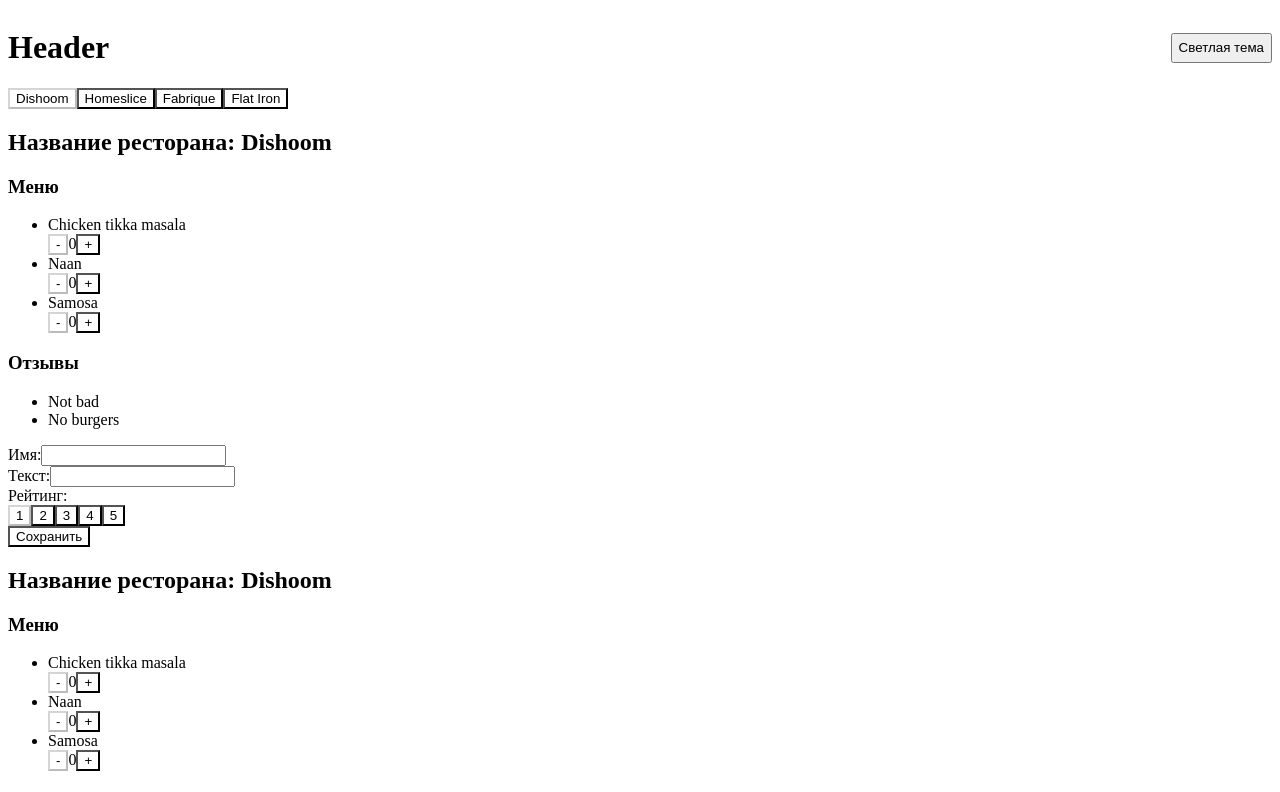
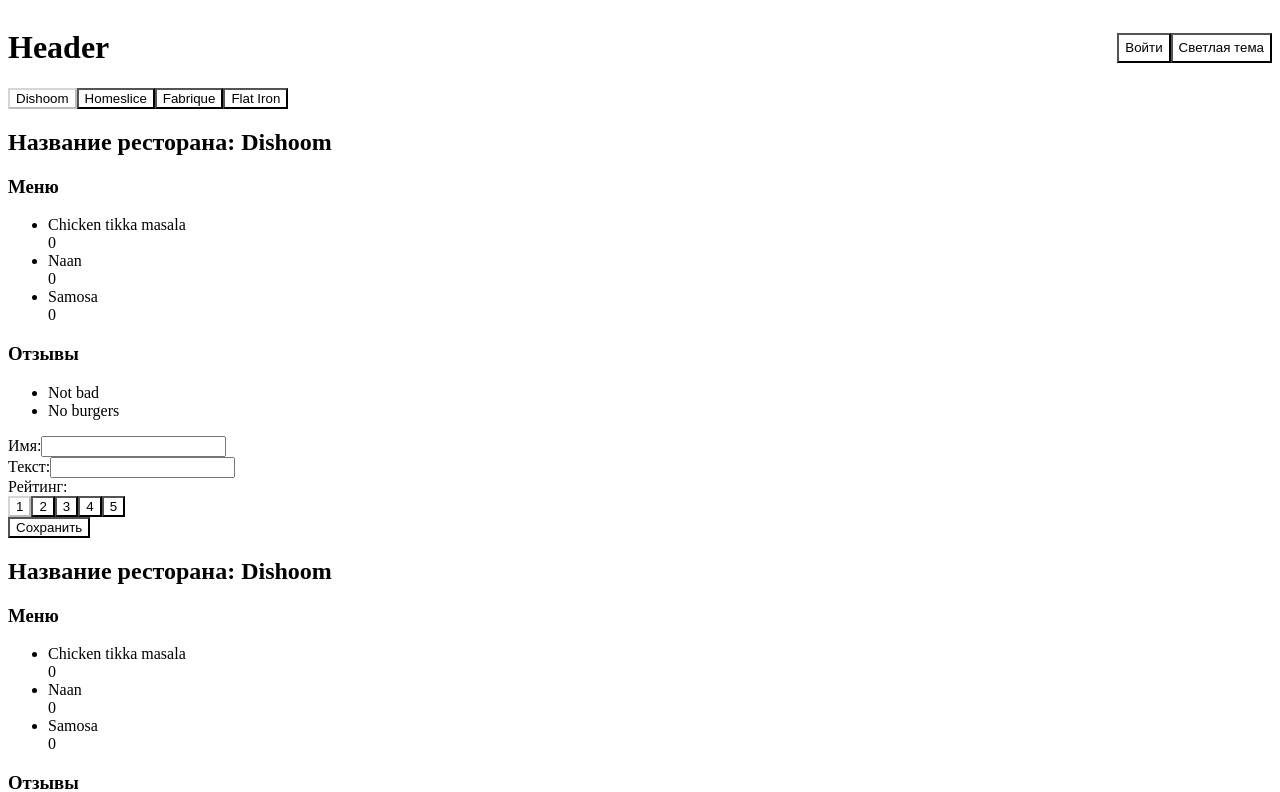
Before and after one commit to ShchetkinaAnna/react-20240513, a React (Vite) app: page / in a window 1280 px wide. Shown: the top 792 px of the page. Built offline with nearby package versions, Linux system fonts and the light colour scheme.

Commit message:
добавила контекст пользователя

```diff
--- /dev/null
+++ b/src/components/authorization-button/component.jsx
@@ -0,0 +1,26 @@
+import { useContext } from 'react';
+
+import { UserContext } from '../../contexts/user';
+import { StyledButton } from '../styled-button/component';
+
+export const AuthorizationButton = ({ signInUser, signOutUser }) => {
+  const user = useContext(UserContext);
+  const isAuthorized = user !== '';
+
+  return (
+    <div>
+      {!isAuthorized ? (
+        <StyledButton style={{ height: '30px' }} onClick={signInUser}>
+          Войти
+        </StyledButton>
+      ) : (
+        <>
+          <span>{user}</span>
+          <StyledButton style={{ height: '30px' }} onClick={signOutUser}>
+            Выйти
+          </StyledButton>
+        </>
+      )}
+    </div>
+  );
+};
--- a/src/components/button-toggler/component.jsx
+++ b/src/components/button-toggler/component.jsx
@@ -1,7 +1,9 @@
+import { StyledButton } from '../styled-button/component';
+
 export const ButtonToggler = ({ onClick, title }) => {
   return (
-    <button style={{ height: '30px' }} onClick={onClick}>
+    <StyledButton style={{ height: '30px' }} onClick={onClick}>
       {title}
-    </button>
+    </StyledButton>
   );
 };
--- a/src/components/dish/component.jsx
+++ b/src/components/dish/component.jsx
@@ -1,6 +1,6 @@
 import { useContext } from 'react';
 
-import { ThemeContext } from '../../contexts/theme';
+import { UserContext } from '../../contexts/user';
 import { useCount } from '../../hooks/use-count';
 import { StyledButton } from '../styled-button/component';
 
@@ -9,19 +9,27 @@
 
 export const Dish = ({ dish }) => {
   const { count, increment, decrement } = useCount(MIN_DISHES);
-  const theme = useContext(ThemeContext);
+  const user = useContext(UserContext);
 
   return (
     <div>
       <span>{dish.name}</span>
       <div>
-        <StyledButton activeTheme={theme} onClick={decrement} disabled={count === MIN_DISHES}>
-          -
-        </StyledButton>
+        {user === '' ? (
+          <></>
+        ) : (
+          <StyledButton onClick={decrement} disabled={count === MIN_DISHES}>
+            -
+          </StyledButton>
+        )}
         {count}
-        <StyledButton activeTheme={theme} onClick={increment} disabled={count === MAX_DISHES}>
-          +
-        </StyledButton>
+        {user === '' ? (
+          <></>
+        ) : (
+          <StyledButton onClick={increment} disabled={count === MAX_DISHES}>
+            +
+          </StyledButton>
+        )}
       </div>
     </div>
   );
--- a/src/components/header/component.jsx
+++ b/src/components/header/component.jsx
@@ -1,10 +1,17 @@
+import { useContext } from 'react';
+
 import { THEMES } from '../../constants/themes';
+import { ThemeContext } from '../../contexts/theme';
+import { AuthorizationButton } from '../authorization-button/component';
 import { ButtonToggler } from '../button-toggler/component';
 
-export const Header = ({ setTheme, activeTheme }) => {
+export const Header = ({ setTheme, signInUser, signOutUser }) => {
+  const activeTheme = useContext(ThemeContext);
+
   return (
     <header style={{ display: 'flex', justifyContent: 'space-between', alignItems: 'center' }}>
-      <h1>Header</h1>
+      <h1 style={{ flexGrow: 1 }}>Header</h1>
+      <AuthorizationButton signInUser={signInUser} signOutUser={signOutUser} />
       <ButtonToggler
         title={activeTheme === THEMES.light ? 'Светлая тема' : 'Тёмная тема'}
         onClick={setTheme}
--- a/src/components/layout/component.jsx
+++ b/src/components/layout/component.jsx
@@ -2,26 +2,31 @@
 
 import { THEMES } from '../../constants/themes';
 import { ThemeContext } from '../../contexts/theme';
+import { UserContext } from '../../contexts/user';
 import { Footer } from '../footer/component';
 import { Header } from '../header/component';
 import { ScrollProgressBar } from '../scroll-progress-bar/component';
 
 export const Layout = ({ children }) => {
   const [activeTheme, setTheme] = useState(THEMES.light);
+  const [user, setUser] = useState('');
 
   return (
     <div>
+      <UserContext.Provider value={user}>
+        <ThemeContext.Provider value={activeTheme}>
           <ScrollProgressBar />
           <Header
-        activeTheme={activeTheme}
             setTheme={() => {
               setTheme(activeTheme === THEMES.light ? THEMES.dark : THEMES.light);
             }}
+            signInUser={() => setUser('Иванов И.И.')}
+            signOutUser={() => setUser('')}
           />
-      <ThemeContext.Provider value={activeTheme}>
           <main>{children}</main>
+          <Footer />
         </ThemeContext.Provider>
-      <Footer />
+      </UserContext.Provider>
     </div>
   );
 };
--- a/src/components/new-review-form/component.jsx
+++ b/src/components/new-review-form/component.jsx
@@ -1,6 +1,5 @@
-import { useContext, useReducer } from 'react';
+import { useReducer } from 'react';
 
-import { ThemeContext } from '../../contexts/theme';
 import { Rating } from '../rating/component';
 import { StyledButton } from '../styled-button/component';
 
@@ -32,7 +31,6 @@
 
 export const NewReviewForm = () => {
   const [form, dispatch] = useReducer(reducer, DEFAULT_FORM_VALUE);
-  const theme = useContext(ThemeContext);
 
   return (
     <div>
@@ -59,9 +57,7 @@
           onChange={(ratingValue) => dispatch({ type: SET_REVIEW_RATING, payload: ratingValue })}
         />
       </div>
-      <StyledButton activeTheme={theme} onClick={() => dispatch({ type: RESET_FORM })}>
-        Сохранить
-      </StyledButton>
+      <StyledButton onClick={() => dispatch({ type: RESET_FORM })}>Сохранить</StyledButton>
     </div>
   );
 };
--- a/src/components/rating/component.jsx
+++ b/src/components/rating/component.jsx
@@ -1,18 +1,13 @@
-import { useContext } from 'react';
-
-import { ThemeContext } from '../../contexts/theme';
 import { StyledButton } from '../styled-button/component';
 
 const ratingButtons = [1, 2, 3, 4, 5];
 
 /* eslint-disable react/jsx-key */
 export const Rating = ({ value, onChange }) => {
-  const theme = useContext(ThemeContext);
-
   return (
     <div>
       {ratingButtons.map((text) => (
-        <StyledButton activeTheme={theme} disabled={value === text} onClick={() => onChange(text)}>
+        <StyledButton disabled={value === text} onClick={() => onChange(text)}>
           {text}
         </StyledButton>
       ))}
--- a/src/components/styled-button/component.jsx
+++ b/src/components/styled-button/component.jsx
@@ -1,6 +1,11 @@
+import { useContext } from 'react';
+
 import { THEMES } from '../../constants/themes';
+import { ThemeContext } from '../../contexts/theme';
 
-export const StyledButton = ({ children, activeTheme, ...props }) => {
+export const StyledButton = ({ children, ...props }) => {
+  const activeTheme = useContext(ThemeContext);
+
   const propsWithStyled = {
     ...props,
     style: {
--- a/src/components/tab/component.jsx
+++ b/src/components/tab/component.jsx
@@ -1,13 +1,8 @@
-import { useContext } from 'react';
-
-import { ThemeContext } from '../../contexts/theme';
 import { StyledButton } from '../styled-button/component';
 
 export const Tab = ({ title, onClick, isActive }) => {
-  const theme = useContext(ThemeContext);
-
   return (
-    <StyledButton activeTheme={theme} onClick={onClick} disabled={isActive}>
+    <StyledButton onClick={onClick} disabled={isActive}>
       {title}
     </StyledButton>
   );
--- /dev/null
+++ b/src/contexts/user.js
@@ -0,0 +1,3 @@
+import { createContext } from 'react';
+
+export const UserContext = createContext("");
```
Lines whose indentation alone changed are shown as unchanged.
